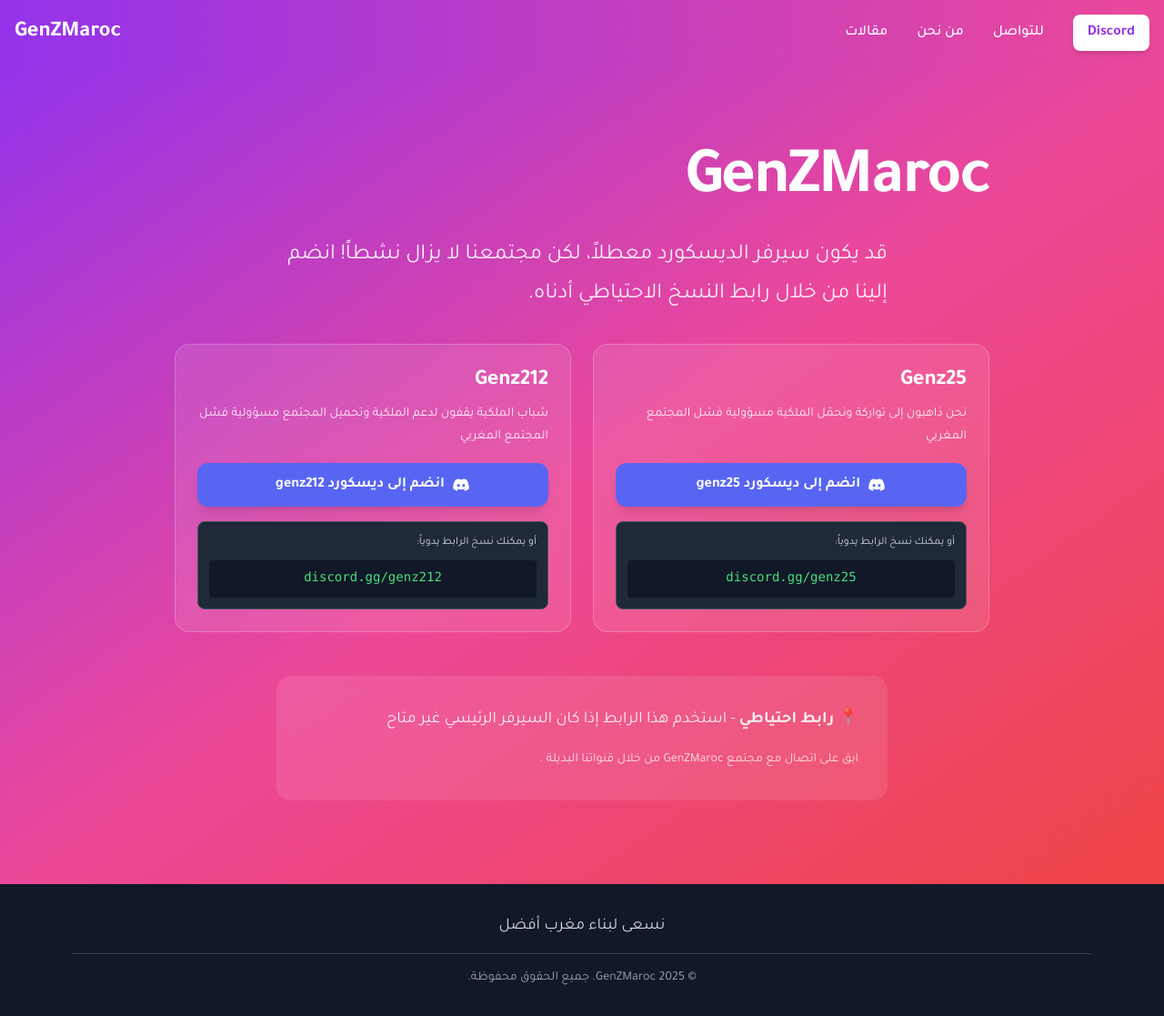
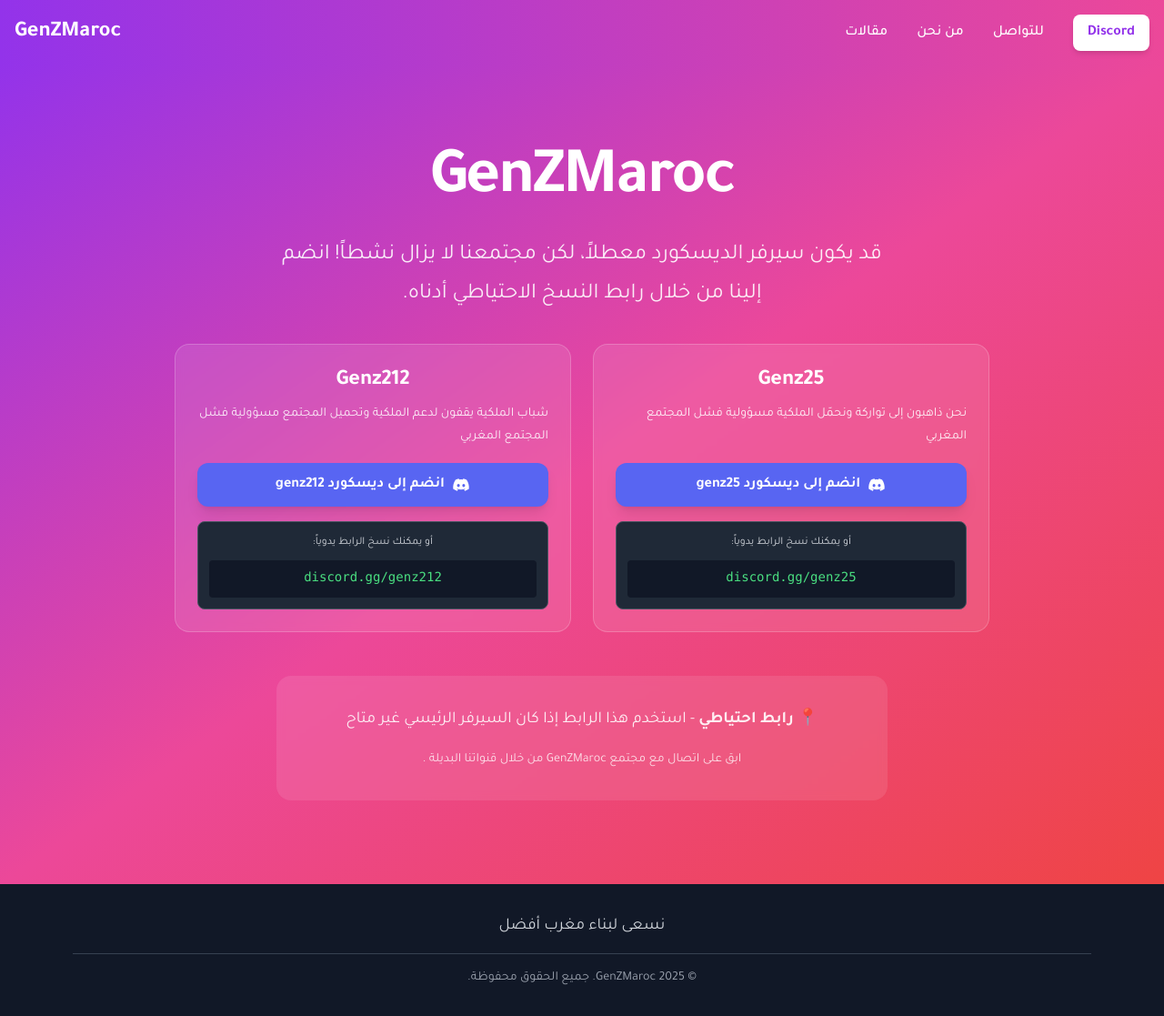
Before and after one commit to niqashx/genzmaroc, a Jekyll site: the page built from index.md, in a window 1280 px wide. Shown: the whole page at 91% size. Built offline with Jekyll 4.4.1, drawn with Linux system fonts in a browser that asks for light colours.

Commit message:
Commented some styles in styles.css

```diff
--- a/assets/css/styles.css
+++ b/assets/css/styles.css
@@ -29,12 +29,12 @@ nav .flex.space-x-8 {
 .rtl-content h4,
 .rtl-content h5,
 .rtl-content h6 {
-  text-align: right;
+  /* text-align: right; */
   font-weight: 700;
 }
 
 .rtl-content p {
-  text-align: right;
+  /* text-align: right; */
   line-height: 1.8;
 }
 
```
